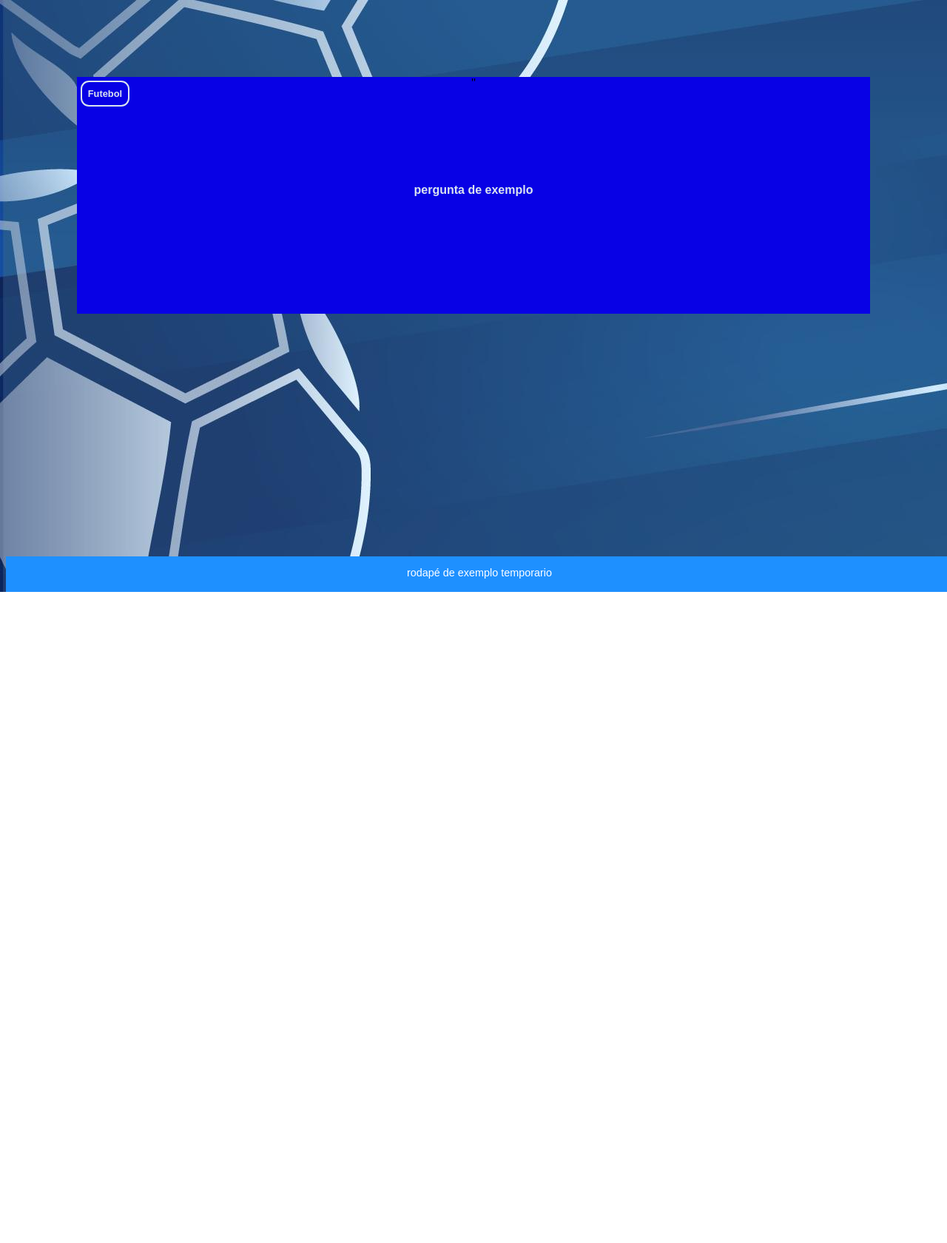
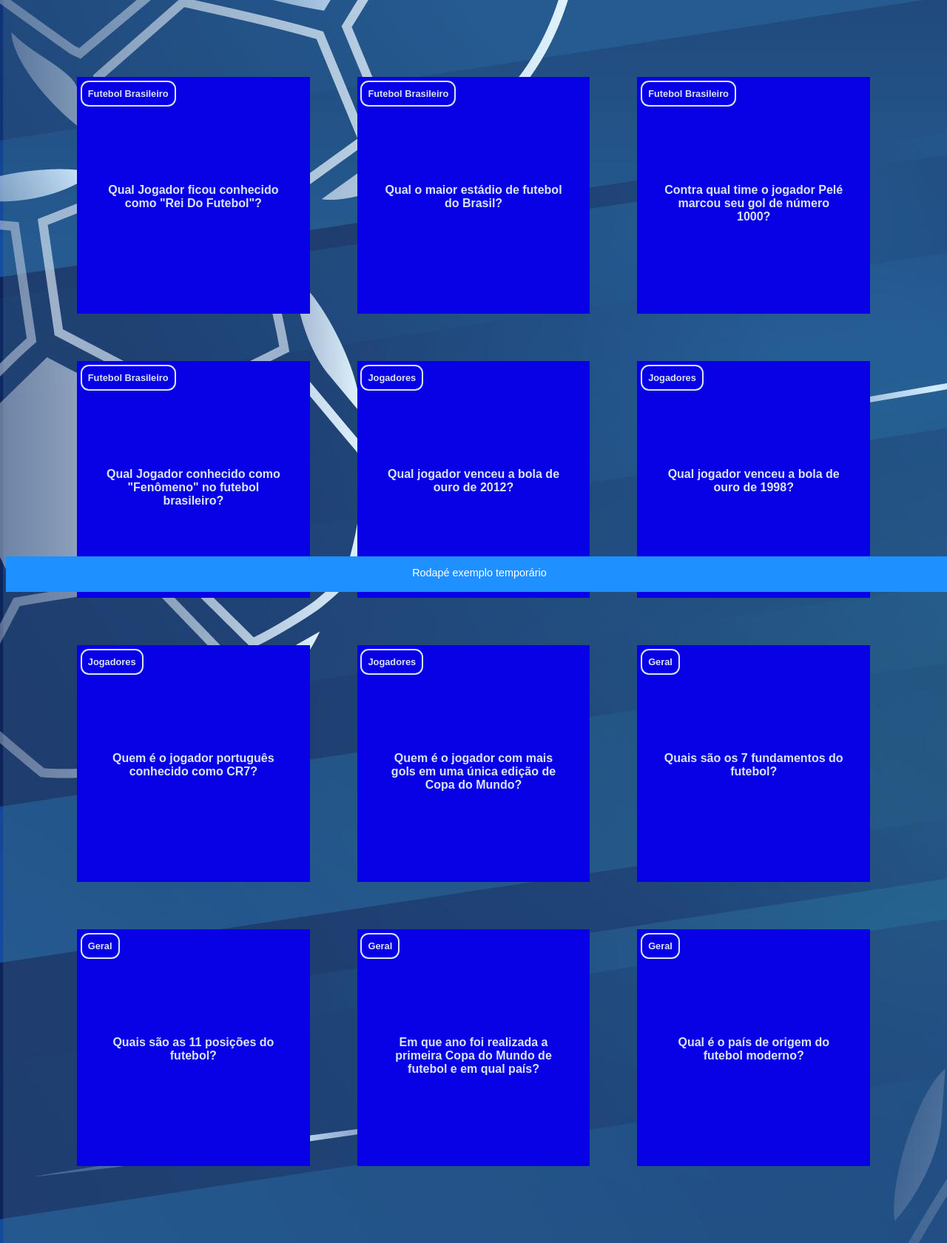
Before and after one commit to camisanjosz/flashcard-s, a plain HTML site: page flashcard/index.html in a window 1280 px wide. Shown: the whole page at 74% size. Before the commit the page ends 800 px from the top, so only its background shows below. Drawn offline with Linux system fonts and the light colour scheme; a web font is replaced by a local one.

Commit message:
Erro Arrumado
o erro não estava no código em si, mas sim no console no "inspecionar" no navegador que eu estava usando. Agora, arrumando o console as perguntas estão todas visíveis no arquivo. Agora, finalizando o sistema do click

```diff
--- /dev/null
+++ b/flashcard/app.js
@@ -0,0 +1,29 @@
+function criaCartao(categoria, pergunta, resposta) {
+    let container = document.getElementById('container')
+    let cartao = document.createElement('article')
+    cartao.className = 'cartao'
+
+    cartao.innerHTML = `
+    <div class="cartao__conteudo">
+    <h3>${categoria}</h3>
+    <div class="cartao__conteudo__pergunta">
+        <p>${pergunta}</p>
+    </div>
+    <div class="cartao__conteudo__resposta">
+        <p>${resposta}</p>
+    </div>
+    </div>
+    `
+
+    let respostaEstaVisivel = false
+
+    function viraCartao() {
+        respostaEstaVisivel = !respostaEstaVisivel
+        cartao.classList.toggle('active', respostaEstaVisivel)
+    }
+    cartao.addEventListener('click', viraCartao);
+
+
+    container.appendChild(cartao)
+
+}
--- a/flashcard/index.html
+++ b/flashcard/index.html
@@ -1,33 +1,33 @@
 <!DOCTYPE html>
-<html lang="pt-BR">
+<html lang="pt-br">
 <head>
     <meta charset="UTF-8">
     <meta name="viewport" content="width=device-width, initial-scale=1.0">
-    <link rel="preconnect" href="https://fonts.googleapis.com">
-<link rel="preconnect" href="https://fonts.gstatic.com" crossorigin>
-<link href="https://fonts.googleapis.com/css2?family=Poetsen+One&display=swap" rel="stylesheet">
     <link rel="stylesheet" href="assets/style.css">
-    <title>flashcard</title>
+    <title>Flashcard/camila</title>
 </head>
 <body>
     <main>
         <section id="container">
-                <article class="cartao">
+            <!-- <article class="cartao">
                 <div class="cartao__conteudo">
-                   <h3>Futebol</h3>
+                    <h3>categoria exemplo</h3>
                     <div class="cartao__conteudo__pergunta">
-                        <p>pergunta de exemplo</p>
+                        <p>cartao pergunta exemplo</p>
                     </div>
                     <div class="cartao__conteudo__resposta">
-                     <p>resposta de exemplo</p>
+                        <p>cartao resposta exemplo</p>
                     </div>
-        ''  </div>
-        </article>
+                </div>
+            </article> -->
         </section>
     </main>
     <footer>
-        <p>rodapé de exemplo temporario</p>
+        <p>Rodapé exemplo temporário</p>
     </footer>
+
+    <script src="app.js"></script>
     <script src="perguntas.js"></script>
+
 </body>
 </html>
--- a/flashcard/perguntas.js
+++ b/flashcard/perguntas.js
@@ -0,0 +1,71 @@
+criaCartao(
+    'Futebol Brasileiro',
+    'Qual Jogador ficou conhecido como "Rei Do Futebol"?',
+    'Pelé'
+)
+
+criaCartao(
+    'Futebol Brasileiro',
+    'Qual o maior estádio de futebol do Brasil?',
+    'Maracanã'
+)
+
+criaCartao(
+    'Futebol Brasileiro',
+    'Contra qual time o jogador Pelé marcou seu gol de número 1000?',
+    'Contra o Vasco da Gama'
+)
+
+criaCartao(
+    'Futebol Brasileiro',
+    'Qual Jogador conhecido como "Fenômeno" no futebol brasileiro?',
+    'Ronaldo'
+)
+
+criaCartao(
+    'Jogadores',
+    'Qual jogador venceu a bola de ouro de 2012?',
+    'Lionel Messi'
+)
+
+criaCartao(
+    'Jogadores',
+    'Qual jogador venceu a bola de ouro de 1998?',
+    'Zinedine Zidane'
+)
+
+criaCartao(
+    'Jogadores',
+    'Quem é o jogador português conhecido como CR7?',
+    'Cristiano Ronaldo'
+)
+
+criaCartao(
+    'Jogadores',
+    'Quem é o jogador com mais gols em uma única edição de Copa do Mundo?',
+    'Just Fontaine'
+)
+
+criaCartao(
+    'Geral',
+    'Quais são os 7 fundamentos do futebol?',
+    'passe, condução de bola, chute, drible, domínio, recepção e cabeceio.'
+)
+
+criaCartao(
+    'Geral',
+    'Quais são as 11 posições do futebol?',
+    'goleiro, lateral direito, lateral esquerdo, zagueiro central, zagueiro central, volante (ou meia-defensivo), meia-central, meia-direito/ala, meia-esquerdo/ala e dois atacantes (um centroavante e um ponta).'
+)
+
+criaCartao(
+    'Geral',
+    'Em que ano foi realizada a primeira Copa do Mundo de futebol e em qual país?',
+    'no ano de 1930, no Uruguai'
+)
+
+criaCartao(
+    'Geral',
+    'Qual é o país de origem do futebol moderno?',
+    'Inglaterra.'
+)
```
Lines whose indentation alone changed are shown as unchanged.
